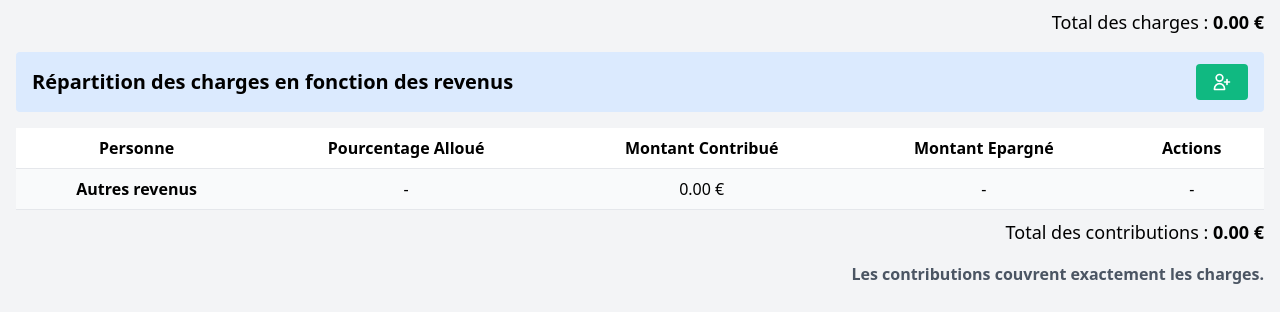
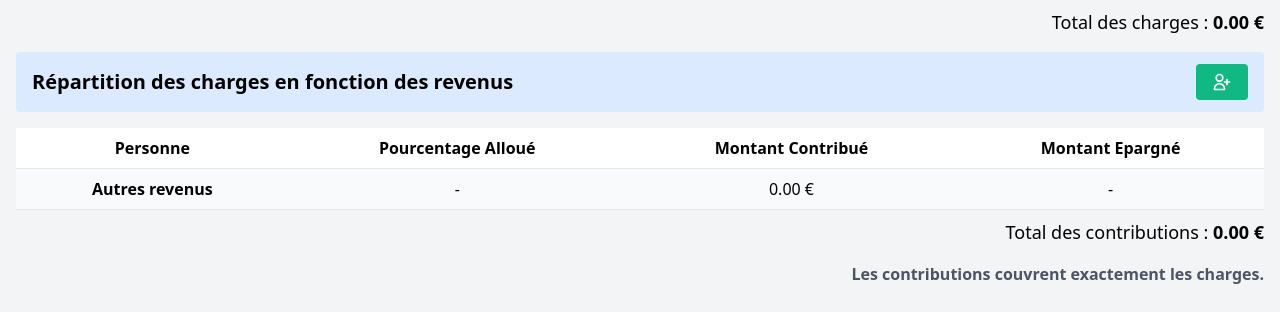
Before and after one commit to BaptisteRabouin/Budgetapp, a Flask app: page / in a window 1280 px wide. Shown: the part 488-800 px from the top of the page. Run offline with Flask 3, Linux system fonts and the light colour scheme; the visitor is signed in with stand-in values (Sample User, id 1); data that the repository does not hold is empty.

Commit message:
update index.html

```diff
--- a/app/templates/index.html
+++ b/app/templates/index.html
@@ -139,7 +139,6 @@
             <th class="py-2 px-4 border-b">Pourcentage Alloué</th>
             <th class="py-2 px-4 border-b">Montant Contribué</th>
             <th class="py-2 px-4 border-b">Montant Epargné</th>
-            <th class="py-2 px-4 border-b">Actions</th>
         </tr>
     </thead>
     <tbody>
@@ -174,7 +173,6 @@
             <td class="py-2 px-4 border-b text-center">-</td>
             <td class="py-2 px-4 border-b text-center">{{ "{:.2f}".format(unallocated_revenues) }} €</td>
             <td class="py-2 px-4 border-b text-center">-</td>
-            <td class="py-2 px-4 border-b text-center">-</td>
         </tr>
     </tbody>
 </table>
```
